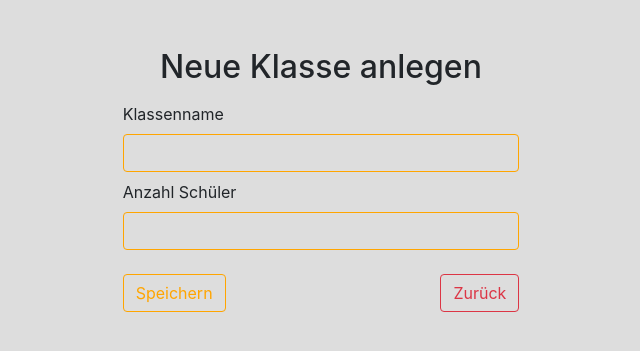
After one commit to MaxMay1994/sportsday, a Flask app: template templates/class/class_add.html in a window 1280 px wide. The commit adds this page. Shown: the top 351 px of the page, without its empty margins (319-959 px from the left). Run offline with Flask 2, Linux system fonts and the light colour scheme; the template is opened without the code that fills it, so the values that code supplies are empty; some libraries are stand-ins or nearby versions.

Commit message:
Klassen verwalten hinzugefügt und Klassen erstellen hinzugefügt

```diff
--- a/__init__.py
+++ b/__init__.py
@@ -4,6 +4,7 @@ from src.controller.main.MainController import MainController
 from src.controller.station import StationController
 from src.controller.error import ErrorController
 from src.controller.user import UserController
+from src.controller.schoolclasses import SchoolClassController
 
 app = Flask(__name__)
 # set Secret key
@@ -108,7 +109,17 @@ def manage_class():
     if 'role' not in session or session['role'] != 'superUser':
         return redirect(url_for('login_form'))
 
-    return 0
+    obj = SchoolClassController()
+    return obj.manage_class()
+
+
+@app.route('/dashboard/klasse/erstellen', methods=['GET', 'POST'])
+def add_class():
+    if 'role' not in session or session['role'] != 'superUser':
+        return redirect(url_for('login_form'))
+
+    obj = SchoolClassController()
+    return obj.add_class()
 
 
 @app.route('/dashboard/laufzettel')
--- /dev/null
+++ b/src/controller/schoolclasses/__init__.py
@@ -0,0 +1 @@
+from .SchoolClassController import SchoolClassController
--- /dev/null
+++ b/templates/class/class_add.html
@@ -0,0 +1,56 @@
+{% extends 'base/base.html' %}
+
+{% block content %}
+
+<div class="row">
+    <div class="offset-lg-3 col-lg-6 offset-2 col-8">
+        <div class="row mb-2">
+            <div class="col-12 text-center">
+                <h2>Neue Klasse anlegen</h2>
+            </div>
+        </div>
+        <div class="row mb-2">
+            <div class="col-12">
+                <form action="/dashboard/klasse/erstellen" method="post">
+                    {% if error %}
+                    <div class="row mb-2">
+                        <div class="offset-2 col-8">
+                            <div class="alert alert-danger">
+                                Es ist ein Fehler aufgetreten, bitte legen Sie die Klasse erneut an.
+                            </div>
+                        </div>
+                    </div>
+                    {% endif %}
+                    <div class="row mb-2">
+                        <div class="offset-2 col-8">
+                            <label for="classname">Klassenname</label>
+                            <input type="text" class="form-control" name="classname"
+                                   id="classname">
+                        </div>
+                    </div>
+
+                    <div class="row mb-2">
+                        <div class="offset-2 col-8">
+                            <label for="amountStudents">Anzahl Schüler</label>
+                            <input type="text" class="form-control" name="amountStudents"
+                                   id="amountStudents">
+                        </div>
+                    </div>
+
+                    <div class="row mt-4">
+                        <div class="col-2"></div>
+                        <div class="col-4">
+                            <button type="submit" class="btn btn-outline-primary">Speichern</button>
+                        </div>
+                        <div class="col-4 text-right">
+                            <a href="/dashboard/klasse/verwalten" class="btn btn-outline-danger">Zurück</a>
+                        </div>
+                        <div class="col-2"></div>
+                    </div>
+                </form>
+            </div>
+        </div>
+    </div>
+</div>
+
+{% endblock %}
```
Also changed, not shown: src/controller/database/DatabaseController.py (+7 -0 lines), src/controller/schoolclasses/SchoolClassController.py (added, +29 -0 lines), src/packages/schoolclass/SchoolClass.py (+13 -1 lines), templates/class/class_manage.html (+74 -0 lines).
